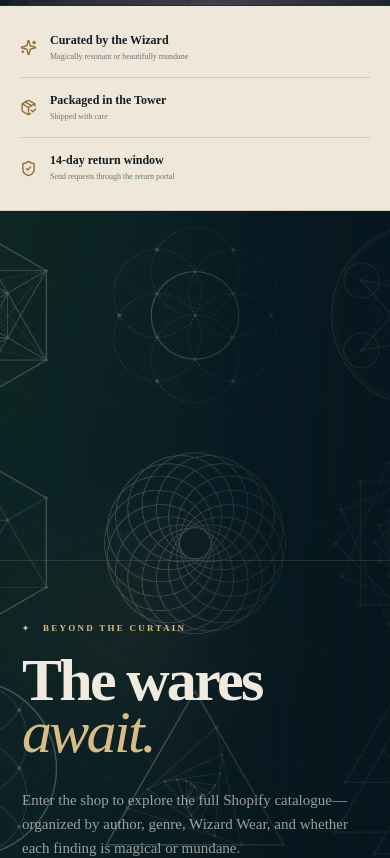
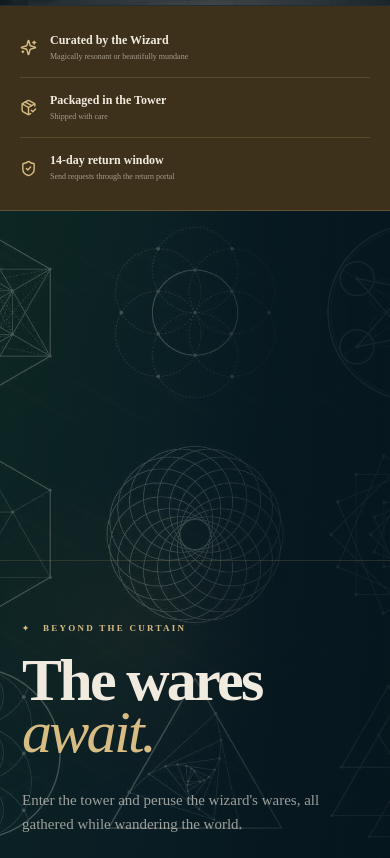
Before and after one commit to thewanderingwizard/wandering-wizard-wares, a Next.js app: page / in a window 390 px wide. Shown: the part 940-1798 px from the top of the page. Built offline with nearby package versions, Linux system fonts and the light colour scheme; no server answers.

Commit message:
Publish approved Wandering Wizard Wares refinements

```diff
--- a/app/globals.css
+++ b/app/globals.css
@@ -117,7 +117,7 @@ a { color: inherit; text-decoration: none; }
   white-space: nowrap;
 }
 .site-header .brand small { color: rgba(241, 235, 223, .58); }
-.desktop-nav { display: flex; align-items: center; gap: clamp(22px, 2.8vw, 43px); }
+.desktop-nav { display: flex; align-items: center; gap: clamp(18px, 2vw, 32px); }
 .desktop-nav a {
   padding: 26px 0 24px;
   position: relative;
@@ -320,8 +320,9 @@ h1 em, h2 em { color: var(--gold-light); font-weight: 500; }
   display: grid;
   grid-template-columns: repeat(3, 1fr);
   align-items: center;
-  background: #efe8da;
-  border-bottom: 1px solid var(--line);
+  color: var(--cream);
+  background: #3d311b;
+  border-bottom: 1px solid rgba(215,189,132,.24);
 }
 .promises > div {
   min-height: 46px;
@@ -329,16 +330,16 @@ h1 em, h2 em { color: var(--gold-light); font-weight: 500; }
   align-items: center;
   justify-content: center;
   gap: 17px;
-  border-right: 1px solid var(--line);
+  border-right: 1px solid rgba(215,189,132,.18);
 }
 .promises > div:last-child { border: 0; }
-.promises svg { color: #93703b; }
+.promises svg { color: var(--gold-light); }
 .promises span { display: flex; flex-direction: column; }
 .promises b { font-family: var(--display); font-size: 14px; }
 .promises small {
   max-width: 260px;
   margin-top: 4px;
-  color: #6a7476;
+  color: rgba(241,235,223,.58);
   font-size: 9px;
   line-height: 1.35;
 }
@@ -1169,6 +1170,32 @@ footer {
 .footer-links a:hover { color: var(--gold-light); }
 .footer-bottom { padding-top: 22px; display: flex; justify-content: space-between; border-top: 1px solid rgba(241,235,223,.12); color: rgba(241,235,223,.35); font-size: 8px; letter-spacing: .08em; text-transform: uppercase; }
 .footer-bottom span:last-child { display: flex; gap: 20px; }
+.footer-bottom-home {
+  padding-top: 28px;
+  display: grid;
+  grid-template-columns: 1fr auto 1fr;
+  align-items: center;
+}
+.footer-bottom-home > span:last-child { justify-self: end; }
+.footer-motto {
+  width: 340px;
+  aspect-ratio: 7 / 1;
+  display: block;
+  position: relative;
+  overflow: hidden;
+}
+.footer-motto img {
+  width: 100%;
+  height: auto;
+  display: block;
+  position: absolute;
+  top: 0;
+  left: 0;
+  opacity: .88;
+  mix-blend-mode: screen;
+  filter: invert(1);
+  transform: translateY(-45.5%);
+}
 .footer-signature {
   margin-top: 42px;
   padding: 42px 0 12px;
@@ -1253,8 +1280,10 @@ footer {
 .toast.show { opacity: 1; transform: translateY(0); }
 
 @media (max-width: 1100px) {
-  .desktop-nav { gap: 20px; }
+  .site-header { padding-right: 22px; padding-left: 22px; }
+  .desktop-nav { gap: 14px; }
   .desktop-nav a { font-size: 10px; }
+  .header-shop-link { margin-right: 3px; padding-right: 10px; padding-left: 10px; font-size: 8px; }
   .product-grid { grid-template-columns: repeat(3, 1fr); }
   .category-tabs { gap: 18px; }
   .substack-signup { grid-template-columns: 1fr 440px; gap: 42px; }
@@ -1263,6 +1292,13 @@ footer {
   .shop-portal { grid-template-columns: minmax(0, .88fr) minmax(390px, .72fr); }
   .catalog-controls { grid-template-columns: 1.5fr repeat(2, 1fr); }
   .catalog-search { grid-row: span 2; }
+}
+
+@media (max-width: 900px) {
+  .desktop-nav, .cart-button span, .header-shop-link { display: none; }
+  .menu-button, .mobile-menu { display: flex; }
+  .menu-button { align-items: center; justify-content: center; }
+  .cart-button { padding-left: 9px; }
 }
 
 @media (max-width: 820px) {
@@ -1335,7 +1371,7 @@ footer {
     justify-content: flex-start;
     gap: 13px;
     border-right: 0;
-    border-bottom: 1px solid var(--line);
+    border-bottom: 1px solid rgba(215,189,132,.18);
   }
   .promises > div:last-child { border-bottom: 0; }
   .promises svg { width: 17px; }
@@ -1381,7 +1417,10 @@ footer {
   .footer-links { display: grid; grid-template-columns: 1fr 1fr; gap: 42px; }
   .footer-links > div:last-child { grid-column: 1 / -1; }
   .footer-bottom { align-items: start; flex-direction: column; gap: 12px; }
-  .footer-bottom > span:nth-child(2) { display: none; }
+  .footer-bottom:not(.footer-bottom-home) > span:nth-child(2) { display: none; }
+  .footer-bottom-home { grid-template-columns: 1fr; align-items: center; text-align: center; gap: 18px; }
+  .footer-bottom-home > span:last-child { justify-self: auto; }
+  .footer-motto { width: min(340px, 100%); }
   .toast { left: 16px; right: 16px; bottom: 16px; justify-content: center; }
   .shop-hero {
     min-height: 390px;
--- a/app/layout.js
+++ b/app/layout.js
@@ -31,7 +31,9 @@ export const metadata = {
 export default function RootLayout({ children }) {
   return (
     <html lang="en">
-      <body className={`${display.variable} ${sans.variable}`}>{children}</body>
+      <body className={`${display.variable} ${sans.variable}`}>
+        {children}
+      </body>
     </html>
   );
 }
--- a/app/page.js
+++ b/app/page.js
@@ -23,6 +23,7 @@ import {
 
 const CART_STORAGE_KEY = "wandering-wizard-wares-cart-v1";
 const INSTAGRAM_URL = "https://www.instagram.com/justawanderingwizard/";
+const YOUTUBE_URL = "https://www.youtube.com/@justawanderingwizard";
 const SUBSTACK_URL = "https://justawanderingwizard.substack.com/";
 const SUBSTACK_ARTICLES = [
   {
@@ -156,6 +157,9 @@ export default function Home() {
           <a href={INSTAGRAM_URL} target="_blank" rel="noreferrer">
             Instagram
           </a>
+          <a href={YOUTUBE_URL} target="_blank" rel="noreferrer">
+            YouTube
+          </a>
         </nav>
 
         <div className="header-actions">
@@ -247,9 +251,8 @@ export default function Home() {
             <em>await.</em>
           </h2>
           <p>
-            Enter the shop to explore the full Shopify catalogue—organized by
-            author, genre, Wizard Wear, and whether each finding is magical or
-            mundane.
+            Enter the tower and peruse the wizard&apos;s wares, all gathered while
+            wandering the world.
           </p>
           <div className="portal-taxonomy" aria-label="Shop categories">
             <span>Books</span><span>Curios</span><span>Magical</span><span>Mundane</span><span>Wizard Wear</span>
@@ -417,9 +420,16 @@ export default function Home() {
             </div>
           </div>
         </div>
-        <div className="footer-bottom">
+        <div className="footer-bottom footer-bottom-home">
           <span>© 2026 Wandering Wizard Wares</span>
-          <span>Made with road dust &amp; starlight</span>
+          <span className="footer-motto">
+            <img
+              src="/images/brand/solo-deo-gloria-blackletter.png"
+              alt="Solo Deo Gloria"
+              width="763"
+              height="519"
+            />
+          </span>
           <span>
             <a href={`${SHOPIFY_POLICY_BASE}/privacy-policy`}>Privacy</a>
             <a href={`${SHOPIFY_POLICY_BASE}/terms-of-service`}>Terms</a>
@@ -499,6 +509,7 @@ export default function Home() {
           <a href="#journal" onClick={() => setMenuOpen(false)}>Field notes <span>03</span></a>
           <a href="#events" onClick={() => setMenuOpen(false)}>The route ahead <span>04</span></a>
           <a href={INSTAGRAM_URL} target="_blank" rel="noreferrer" onClick={() => setMenuOpen(false)}>Instagram <span>05</span></a>
+          <a href={YOUTUBE_URL} target="_blank" rel="noreferrer" onClick={() => setMenuOpen(false)}>YouTube <span>06</span></a>
         </nav>
       </aside>
 
--- a/app/shop/page.js
+++ b/app/shop/page.js
@@ -26,6 +26,7 @@ import {
 
 const CART_STORAGE_KEY = "wandering-wizard-wares-cart-v1";
 const INSTAGRAM_URL = "https://www.instagram.com/justawanderingwizard/";
+const YOUTUBE_URL = "https://www.youtube.com/@justawanderingwizard";
 const SHOPIFY_POLICY_BASE =
   "https://wandering-wizard-wares.myshopify.com/policies";
 const WIZARD_WEAR_CATEGORY = "Wizard Wear";
@@ -345,6 +346,7 @@ export default function Shop() {
           <Link href="/#story">About the Wizard</Link>
           <Link href="/#journal">Field notes</Link>
           <a href={INSTAGRAM_URL} target="_blank" rel="noreferrer">Instagram</a>
+          <a href={YOUTUBE_URL} target="_blank" rel="noreferrer">YouTube</a>
         </nav>
         <div className="header-actions">
           <button
@@ -487,7 +489,7 @@ export default function Shop() {
 
       <aside className={`mobile-menu ${menuOpen ? "open" : ""}`} aria-hidden={!menuOpen}>
         <div className="drawer-head"><Mark /><button onClick={() => setMenuOpen(false)} aria-label="Close menu"><X /></button></div>
-        <nav><Link href="/" onClick={() => setMenuOpen(false)}>The road home <span>01</span></Link><Link href="/#story" onClick={() => setMenuOpen(false)}>About the Wizard <span>02</span></Link><Link href="/#journal" onClick={() => setMenuOpen(false)}>Field notes <span>03</span></Link><a href={INSTAGRAM_URL} target="_blank" rel="noreferrer">Instagram <span>04</span></a></nav>
+        <nav><Link href="/" onClick={() => setMenuOpen(false)}>The road home <span>01</span></Link><Link href="/#story" onClick={() => setMenuOpen(false)}>About the Wizard <span>02</span></Link><Link href="/#journal" onClick={() => setMenuOpen(false)}>Field notes <span>03</span></Link><a href={INSTAGRAM_URL} target="_blank" rel="noreferrer">Instagram <span>04</span></a><a href={YOUTUBE_URL} target="_blank" rel="noreferrer">YouTube <span>05</span></a></nav>
       </aside>
 
       <div className={`toast ${toast ? "show" : ""}`} role="status"><Check size={16} /> {toast}</div>
```
Also changed, not shown: public/images/brand/solo-deo-gloria-blackletter.png (added).
